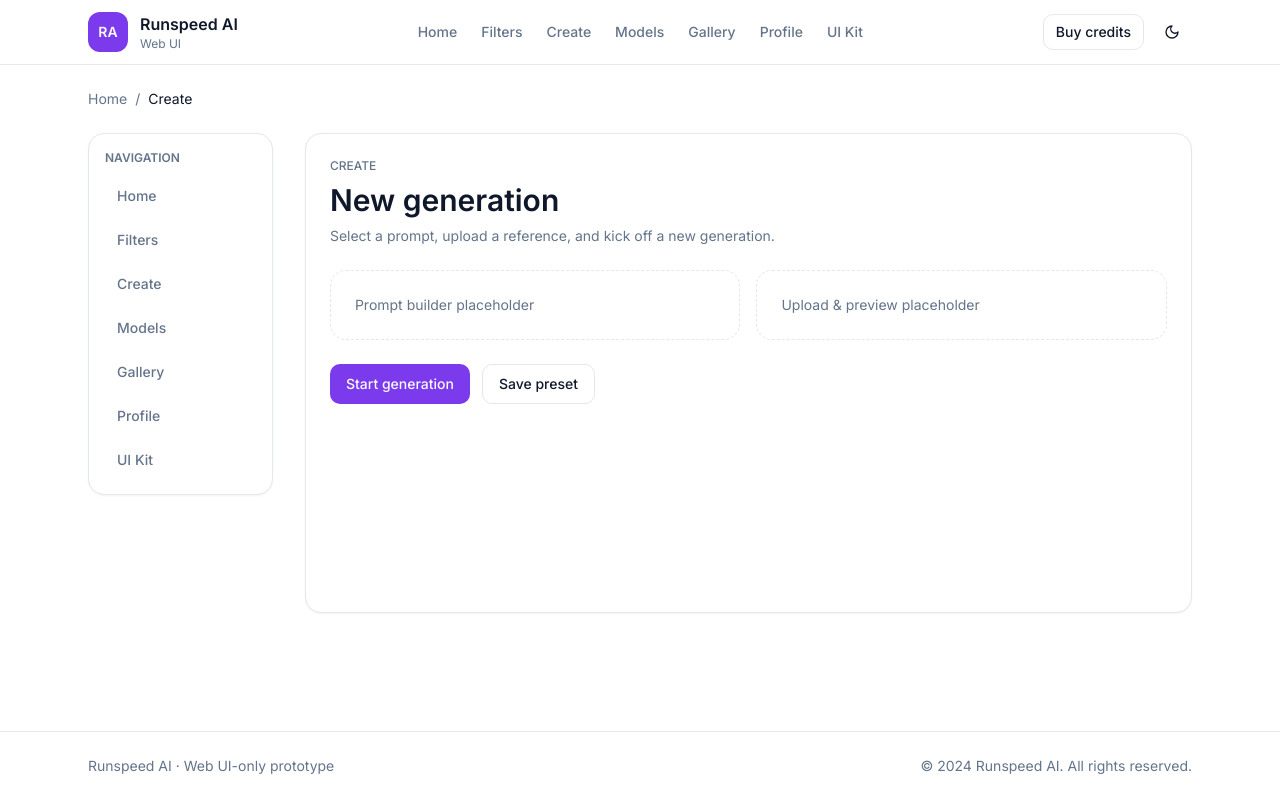
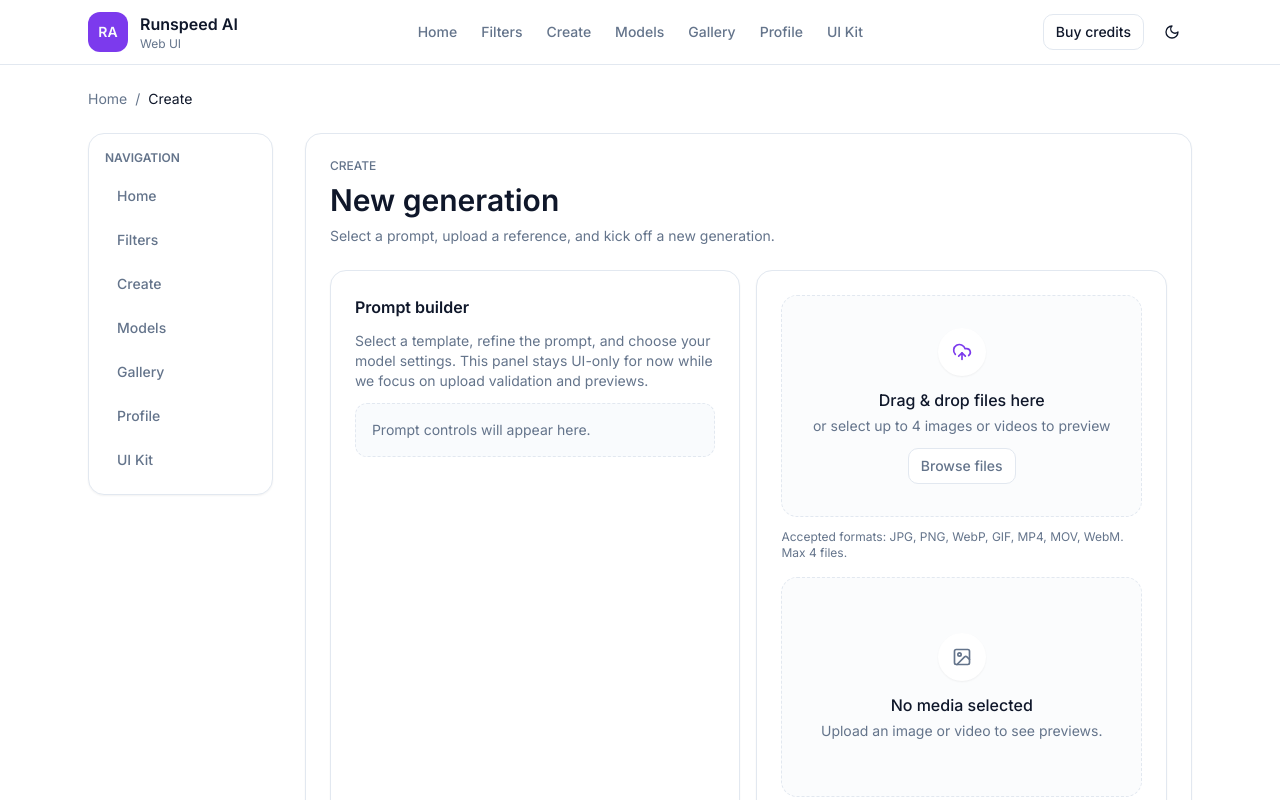
Before and after one commit to MichaelFKogan/runspeedai-web, a Next.js app in the folder web-app/: page /create in a window 1280 px wide. Shown: the top 800 px of the page. Built offline with nearby package versions, Linux system fonts and the light colour scheme.

Commit message:
Add create upload dropzone and media preview

```diff
--- a/web-app/src/app/create/page.tsx
+++ b/web-app/src/app/create/page.tsx
@@ -1,6 +1,84 @@
+'use client'
+
+import { useCallback, useEffect, useRef, useState } from 'react'
+
+import { MediaPreview, MediaItem } from '@/components/create/media-preview'
+import { UploadDropzone } from '@/components/create/upload-dropzone'
 import { Button } from '@/components/ui/button'
 
+const MAX_FILES = 4
+
+const createMediaItem = (file: File): MediaItem => ({
+  id: `${file.name}-${file.lastModified}-${Math.random().toString(16).slice(2)}`,
+  file,
+  url: URL.createObjectURL(file),
+  kind: file.type.startsWith('video/') ? 'video' : 'image',
+})
+
 export default function CreatePage() {
+  const [mediaItems, setMediaItems] = useState<MediaItem[]>([])
+  const [errors, setErrors] = useState<string[]>([])
+  const mediaItemsRef = useRef<MediaItem[]>([])
+
+  useEffect(() => {
+    mediaItemsRef.current = mediaItems
+  }, [mediaItems])
+
+  useEffect(() => {
+    return () => {
+      mediaItemsRef.current.forEach((item) => URL.revokeObjectURL(item.url))
+    }
+  }, [])
+
+  const handleFilesSelected = useCallback(
+    (files: File[]) => {
+      const nextErrors: string[] = []
+      const validItems: MediaItem[] = []
+      const remainingSlots = MAX_FILES - mediaItems.length
+
+      if (remainingSlots <= 0) {
+        setErrors([`You can upload up to ${MAX_FILES} files. Remove one to add more.`])
+        return
+      }
+
+      files.forEach((file) => {
+        const isImage = file.type.startsWith('image/')
+        const isVideo = file.type.startsWith('video/')
+
+        if (!isImage && !isVideo) {
+          nextErrors.push(`"${file.name}" is not a supported file type.`)
+          return
+        }
+
+        if (validItems.length < remainingSlots) {
+          validItems.push(createMediaItem(file))
+        }
+      })
+
+      if (files.length > remainingSlots) {
+        nextErrors.push(`Only ${remainingSlots} more file(s) can be added right now.`)
+      }
+
+      if (validItems.length === 0 && nextErrors.length === 0) {
+        nextErrors.push('No supported files selected.')
+      }
+
+      setMediaItems((prev) => [...prev, ...validItems])
+      setErrors(nextErrors)
+    },
+    [mediaItems.length]
+  )
+
+  const handleRemoveItem = useCallback((id: string) => {
+    setMediaItems((prev) => {
+      const item = prev.find((entry) => entry.id === id)
+      if (item) {
+        URL.revokeObjectURL(item.url)
+      }
+      return prev.filter((entry) => entry.id !== id)
+    })
+  }, [])
+
   return (
     <div className="space-y-6">
       <header className="space-y-2">
@@ -11,11 +89,21 @@ export default function CreatePage() {
         </p>
       </header>
       <div className="grid gap-4 sm:grid-cols-2">
-        <div className="rounded-2xl border border-dashed border-border p-6 text-sm text-muted-foreground">
-          Prompt builder placeholder
+        <div className="rounded-2xl border border-border bg-card p-6 shadow-sm">
+          <div className="space-y-3 text-sm text-muted-foreground">
+            <p className="text-base font-semibold text-foreground">Prompt builder</p>
+            <p>
+              Select a template, refine the prompt, and choose your model settings. This panel
+              stays UI-only for now while we focus on upload validation and previews.
+            </p>
+            <div className="rounded-xl border border-dashed border-border bg-muted/40 p-4">
+              Prompt controls will appear here.
+            </div>
+          </div>
         </div>
-        <div className="rounded-2xl border border-dashed border-border p-6 text-sm text-muted-foreground">
-          Upload & preview placeholder
+        <div className="space-y-4 rounded-2xl border border-border bg-card p-6 shadow-sm">
+          <UploadDropzone onFilesSelected={handleFilesSelected} errors={errors} maxFiles={MAX_FILES} />
+          <MediaPreview items={mediaItems} onRemove={handleRemoveItem} />
         </div>
       </div>
       <div className="flex flex-wrap gap-3">
--- /dev/null
+++ b/web-app/src/components/create/media-preview.tsx
@@ -0,0 +1,86 @@
+'use client'
+
+import { ImageIcon, Trash2, VideoIcon } from 'lucide-react'
+
+import { Button } from '@/components/ui/button'
+
+export type MediaItem = {
+  id: string
+  file: File
+  url: string
+  kind: 'image' | 'video'
+}
+
+type MediaPreviewProps = {
+  items: MediaItem[]
+  onRemove: (id: string) => void
+}
+
+const formatBytes = (bytes: number) => {
+  if (bytes === 0) return '0 B'
+  const k = 1024
+  const sizes = ['B', 'KB', 'MB', 'GB']
+  const i = Math.floor(Math.log(bytes) / Math.log(k))
+  return `${parseFloat((bytes / Math.pow(k, i)).toFixed(1))} ${sizes[i]}`
+}
+
+export function MediaPreview({ items, onRemove }: MediaPreviewProps) {
+  if (items.length === 0) {
+    return (
+      <div className="flex min-h-[220px] flex-col items-center justify-center gap-3 rounded-2xl border border-dashed border-border bg-muted/30 text-center text-sm text-muted-foreground">
+        <span className="flex h-12 w-12 items-center justify-center rounded-full bg-background shadow-sm">
+          <ImageIcon className="h-5 w-5 text-muted-foreground" />
+        </span>
+        <div className="space-y-1">
+          <p className="text-base font-medium text-foreground">No media selected</p>
+          <p className="text-sm text-muted-foreground">Upload an image or video to see previews.</p>
+        </div>
+      </div>
+    )
+  }
+
+  return (
+    <div className="grid gap-4 lg:grid-cols-2">
+      {items.map((item) => (
+        <div
+          key={item.id}
+          className="overflow-hidden rounded-2xl border border-border bg-card shadow-sm"
+        >
+          <div className="relative aspect-video overflow-hidden bg-muted">
+            {item.kind === 'image' ? (
+              <img src={item.url} alt={item.file.name} className="h-full w-full object-cover" />
+            ) : (
+              <video src={item.url} className="h-full w-full object-cover" controls />
+            )}
+            <span className="absolute left-3 top-3 inline-flex items-center gap-1 rounded-full bg-background/90 px-2 py-1 text-xs font-medium text-foreground shadow-sm">
+              {item.kind === 'image' ? (
+                <ImageIcon className="h-3.5 w-3.5" />
+              ) : (
+                <VideoIcon className="h-3.5 w-3.5" />
+              )}
+              {item.kind}
+            </span>
+          </div>
+          <div className="flex items-center justify-between gap-3 p-4">
+            <div className="space-y-1">
+              <p className="max-w-[220px] truncate text-sm font-medium text-foreground">
+                {item.file.name}
+              </p>
+              <p className="text-xs text-muted-foreground">
+                {formatBytes(item.file.size)} · {item.file.type || 'Unknown type'}
+              </p>
+            </div>
+            <Button
+              type="button"
+              variant="ghost"
+              size="icon"
+              onClick={() => onRemove(item.id)}
+            >
+              <Trash2 className="h-4 w-4" />
+            </Button>
+          </div>
+        </div>
+      ))}
+    </div>
+  )
+}
--- /dev/null
+++ b/web-app/src/components/create/upload-dropzone.tsx
@@ -0,0 +1,84 @@
+'use client'
+
+import { useRef, useState } from 'react'
+import { CloudUpload } from 'lucide-react'
+
+import { Button } from '@/components/ui/button'
+import { cn } from '@/lib/utils'
+
+type UploadDropzoneProps = {
+  onFilesSelected: (files: File[]) => void
+  errors?: string[]
+  maxFiles?: number
+}
+
+export function UploadDropzone({ onFilesSelected, errors, maxFiles = 4 }: UploadDropzoneProps) {
+  const [isDragging, setIsDragging] = useState(false)
+  const inputRef = useRef<HTMLInputElement>(null)
+
+  const handleFiles = (fileList: FileList | null) => {
+    if (!fileList) return
+    onFilesSelected(Array.from(fileList))
+  }
+
+  return (
+    <div className="space-y-3">
+      <div
+        className={cn(
+          'group flex min-h-[180px] cursor-pointer flex-col items-center justify-center rounded-2xl border border-dashed border-border bg-muted/30 px-6 py-8 text-center text-sm text-muted-foreground transition hover:border-primary/40 hover:bg-muted/50',
+          isDragging && 'border-primary/60 bg-muted/60 text-foreground'
+        )}
+        onClick={() => inputRef.current?.click()}
+        onDragOver={(event) => {
+          event.preventDefault()
+          setIsDragging(true)
+        }}
+        onDragLeave={(event) => {
+          event.preventDefault()
+          setIsDragging(false)
+        }}
+        onDrop={(event) => {
+          event.preventDefault()
+          setIsDragging(false)
+          handleFiles(event.dataTransfer.files)
+        }}
+      >
+        <input
+          ref={inputRef}
+          type="file"
+          className="sr-only"
+          accept="image/*,video/*"
+          multiple
+          onChange={(event) => handleFiles(event.target.files)}
+        />
+        <div className="flex flex-col items-center gap-3">
+          <span className="flex h-12 w-12 items-center justify-center rounded-full bg-background shadow-sm">
+            <CloudUpload className="h-5 w-5 text-primary" />
+          </span>
+          <div className="space-y-1">
+            <p className="text-base font-medium text-foreground">Drag & drop files here</p>
+            <p className="text-sm text-muted-foreground">
+              or select up to {maxFiles} images or videos to preview
+            </p>
+          </div>
+          <Button type="button" variant="outline" size="sm">
+            Browse files
+          </Button>
+        </div>
+      </div>
+      <p className="text-xs text-muted-foreground">
+        Accepted formats: JPG, PNG, WebP, GIF, MP4, MOV, WebM. Max {maxFiles} files.
+      </p>
+      {errors && errors.length > 0 ? (
+        <div className="rounded-2xl border border-destructive/30 bg-destructive/10 p-4 text-sm text-destructive">
+          <p className="font-semibold">Upload issues</p>
+          <ul className="mt-2 list-disc space-y-1 pl-5">
+            {errors.map((error) => (
+              <li key={error}>{error}</li>
+            ))}
+          </ul>
+        </div>
+      ) : null}
+    </div>
+  )
+}
```
Also changed, not shown: 1 other file (tests, documents, lock files or other folders).
